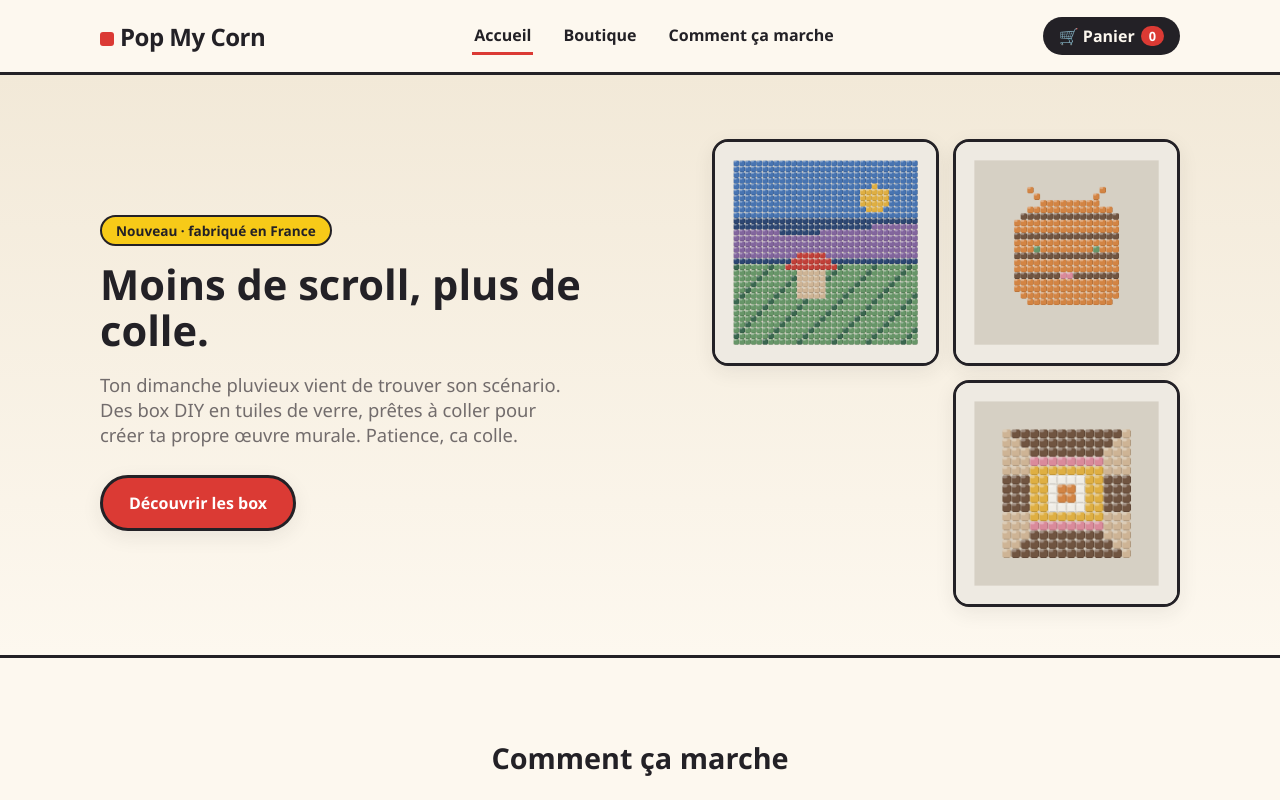
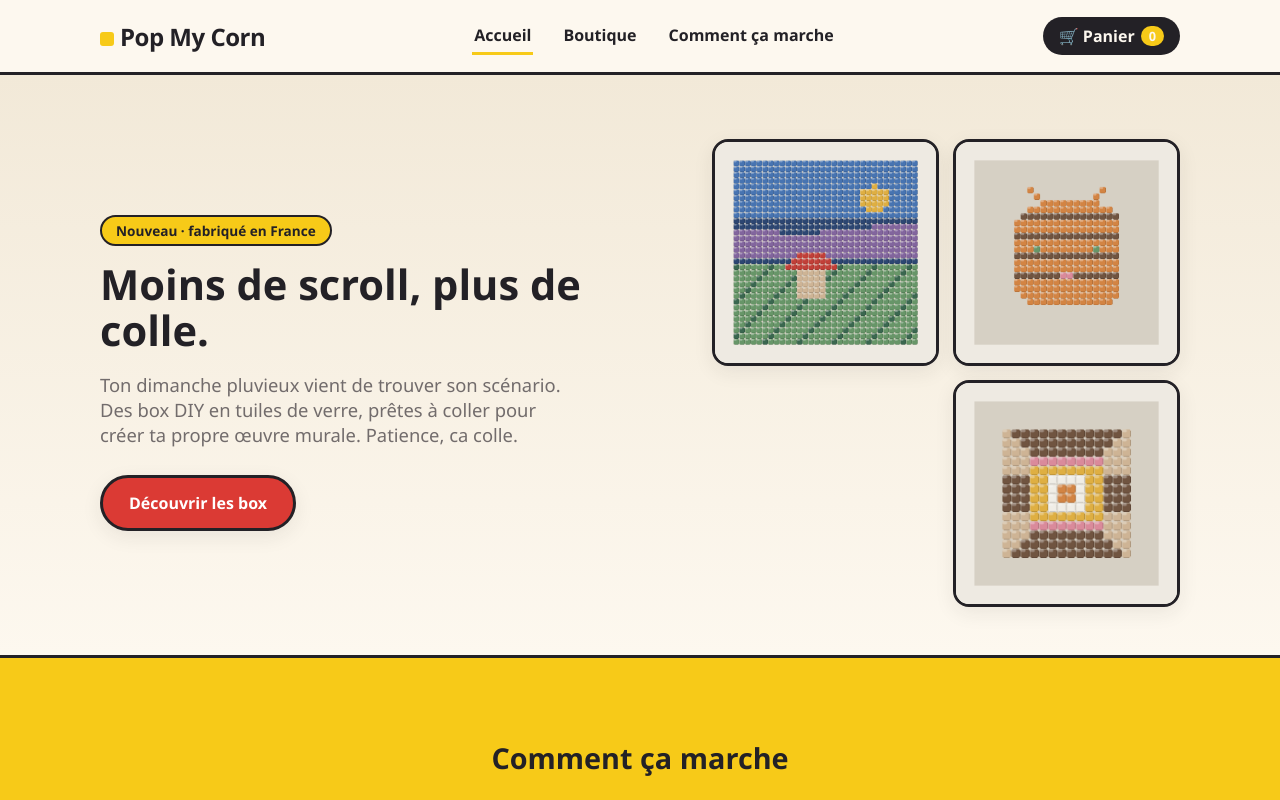
Before and after one commit to JPsuperboss/pop-my-corn-siteV2, a plain HTML site: page site/index.html in a window 1280 px wide. Shown: the top 800 px of the page. Drawn offline with Linux system fonts and the light colour scheme.

Commit message:
Update styles.css

```diff
--- a/site/styles.css
+++ b/site/styles.css
@@ -19,7 +19,7 @@
 html, body {
   margin: 0;
   padding: 0;
-  background: var(--creme);
+  background: var(--jaune);
   color: var(--encre);
   font-family: "Segoe UI", system-ui, -apple-system, sans-serif;
   scroll-behavior: smooth;
@@ -61,7 +61,7 @@ img { max-width: 100%; display: block; }
   display: inline-block;
   width: 14px;
   height: 14px;
-  background: var(--rouge);
+  background: var(--jaune);
   margin-right: 6px;
   vertical-align: middle;
   border-radius: 3px;
@@ -80,7 +80,7 @@ img { max-width: 100%; display: block; }
 }
 
 .nav a:hover, .nav a.active {
-  border-bottom-color: var(--rouge);
+  border-bottom-color: var(--jaune);
 }
 
 .cart-link {
@@ -96,8 +96,8 @@ img { max-width: 100%; display: block; }
 }
 
 .cart-count {
-  background: var(--rouge);
-  color: white;
+  background: var(--jaune);
+  color: encre;
   border-radius: 999px;
   padding: 1px 8px;
   font-size: 0.8rem;
```
